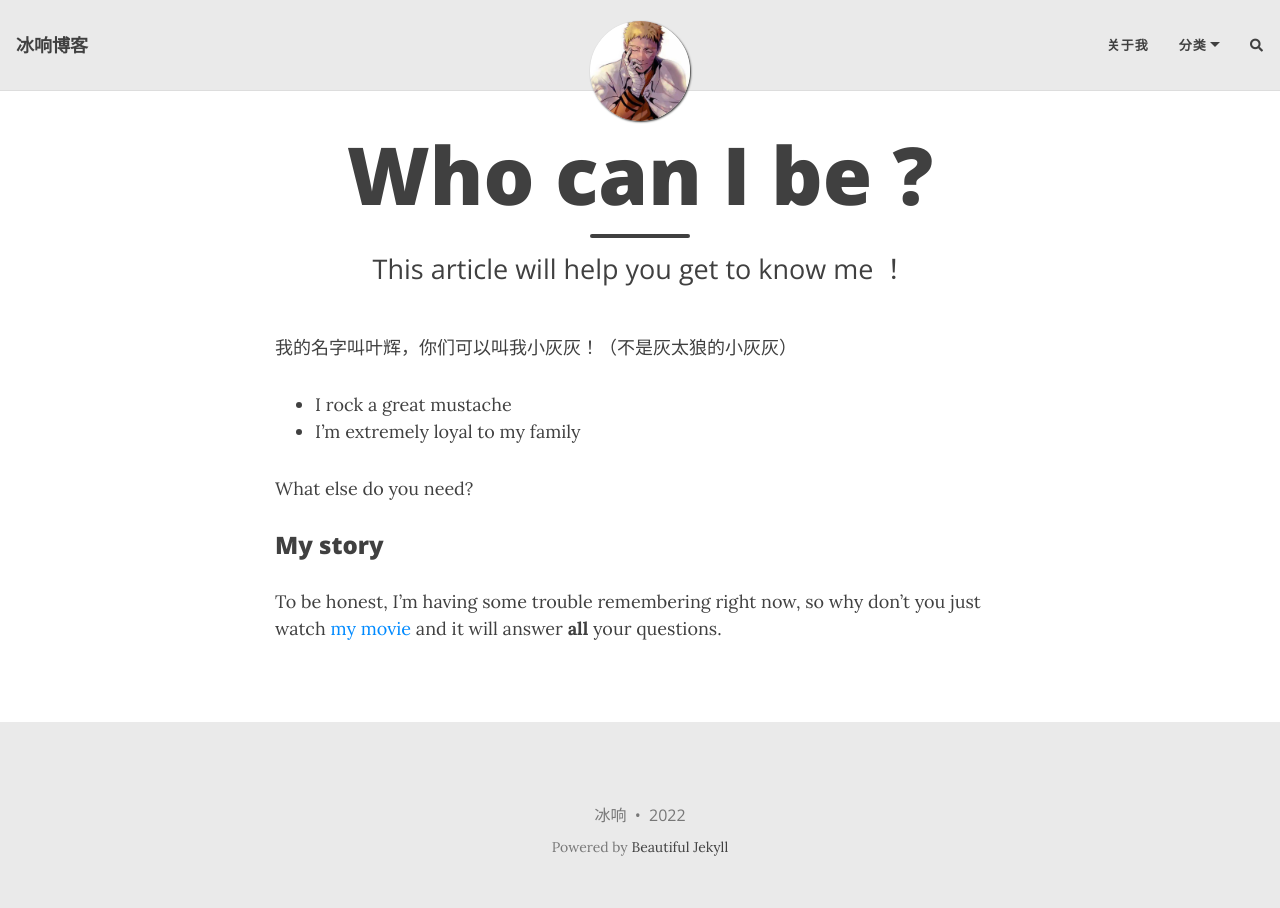
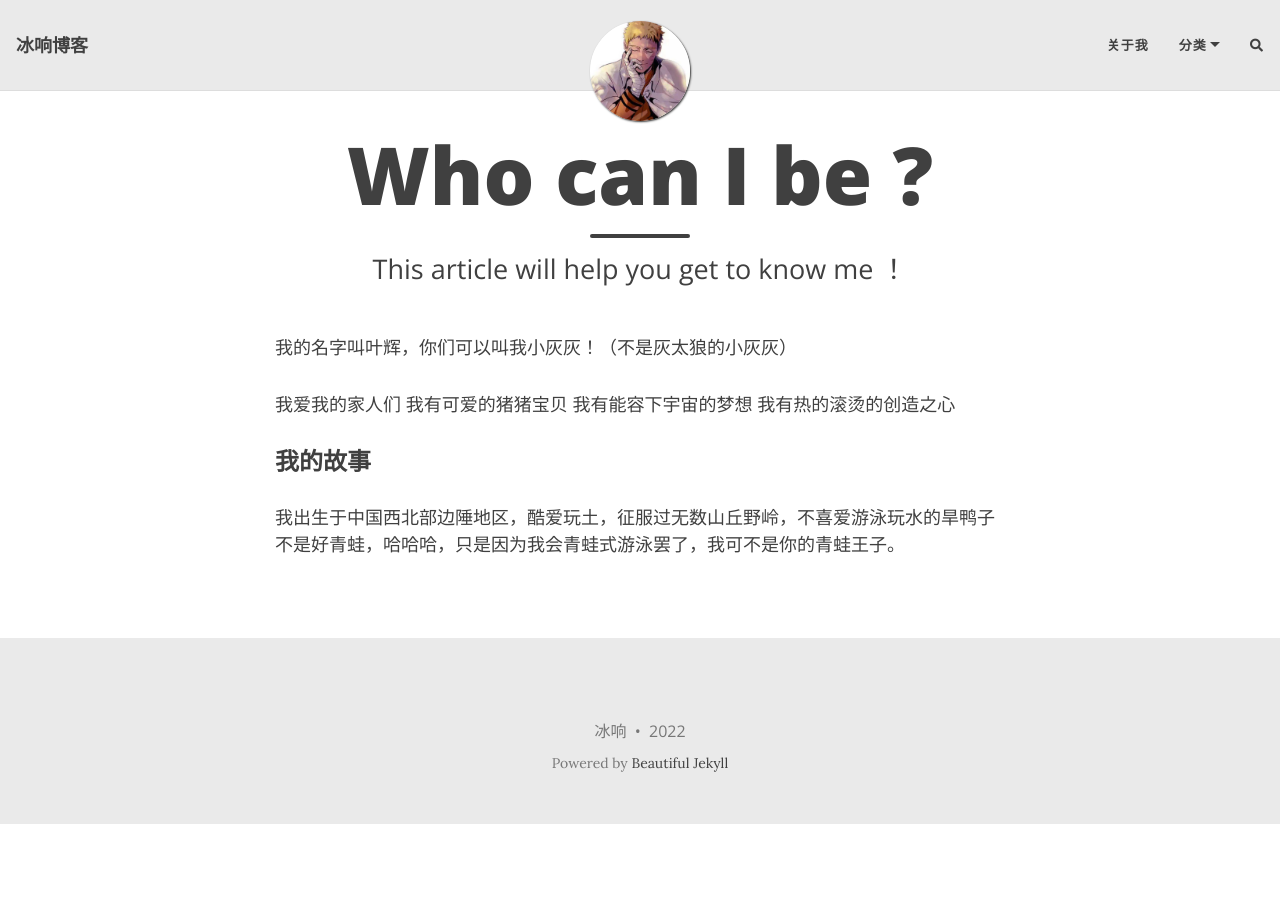
Before and after one commit to violet-ff1/blog, a Jekyll site: the page built from aboutme.md, in a window 1280 px wide. Built offline with Jekyll 4.4.1, drawn with Linux system fonts in a browser that asks for light colours; nearby versions of some CDN libraries; comment, search, counter and statistics services are not loaded.

Commit message:
Update aboutme.md

```diff
--- a/aboutme.md
+++ b/aboutme.md
@@ -6,11 +6,10 @@
 
 我的名字叫叶辉，你们可以叫我小灰灰！（不是灰太狼的小灰灰）
 
-- I rock a great mustache
-- I'm extremely loyal to my family
+我爱我的家人们
+我有可爱的猪猪宝贝
+我有能容下宇宙的梦想
+我有热的滚烫的创造之心
 
-What else do you need?
-
-### My story
-
-To be honest, I'm having some trouble remembering right now, so why don't you just watch [my movie](https://en.wikipedia.org/wiki/The_Princess_Bride_%28film%29) and it will answer **all** your questions.
+### 我的故事
+我出生于中国西北部边陲地区，酷爱玩土，征服过无数山丘野岭，不喜爱游泳玩水的旱鸭子不是好青蛙，哈哈哈，只是因为我会青蛙式游泳罢了，我可不是你的青蛙王子。
```
